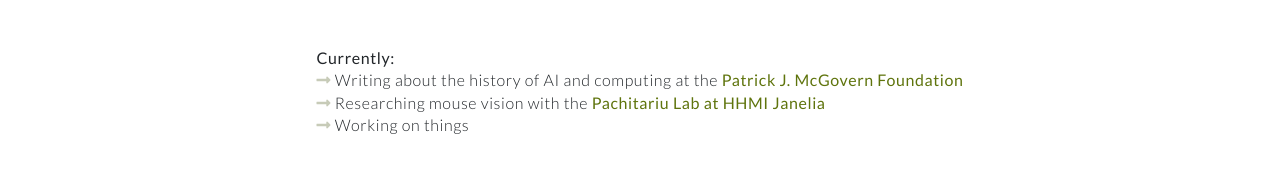
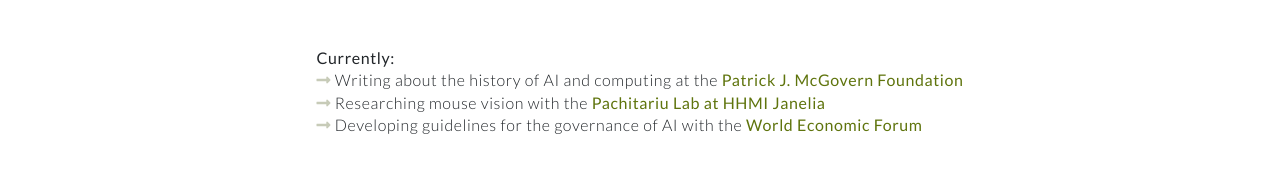
Before and after one commit to esfahany/personal-website, a plain HTML site: page index.html in a window 1280 px wide. Shown: the part 429-602 px from the top of the page. Drawn offline with nearby package versions, Linux system fonts and the light colour scheme.

Commit message:
cleaning up content

```diff
--- a/index.html
+++ b/index.html
@@ -81,16 +81,21 @@
 
     <div class="row">
         <div class="currently-section">
-            <p class="currently-style"><b style="font-weight: 500;">Currently:</b></p>
+            <p class="currently-style">
+              <b style="font-weight: 500;">Currently:</b>
+            </p>
             <p class="currently-style">
                 <i class="fas fa-long-arrow-alt-right about-text-icons"></i>
-                Writing about the history of AI and computing at the <b class="currently-link"> Patrick J. McGovern Foundation </b> </p>
+                Writing about the history of AI and computing at the <b class="currently-link"> Patrick J. McGovern Foundation </b>
+            </p>
             <p class="currently-style">
                 <i class="fas fa-long-arrow-alt-right about-text-icons"></i>
-                Researching mouse vision with the <b class="currently-link"> Pachitariu Lab at HHMI Janelia </b> </p>
+                Researching mouse vision with the <b class="currently-link"> Pachitariu Lab at HHMI Janelia </b>
+            </p>
             <p class="currently-style">
                 <i class="fas fa-long-arrow-alt-right about-text-icons"></i>
-                Working on things </p>
+                Developing guidelines for the governance of AI with the <b class="currently-link"> World Economic Forum </b>
+            </p>
         </div>
     </div>
 
```
Also changed, not shown: projects.html (+1 -1 lines).
